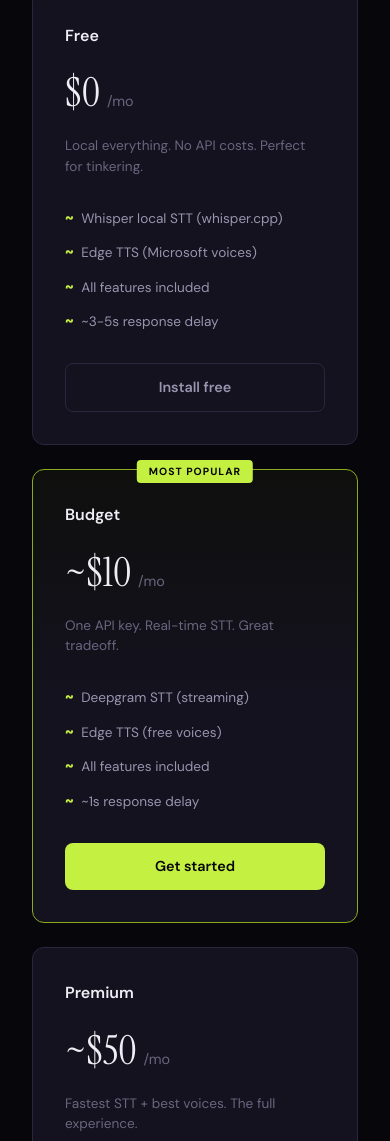
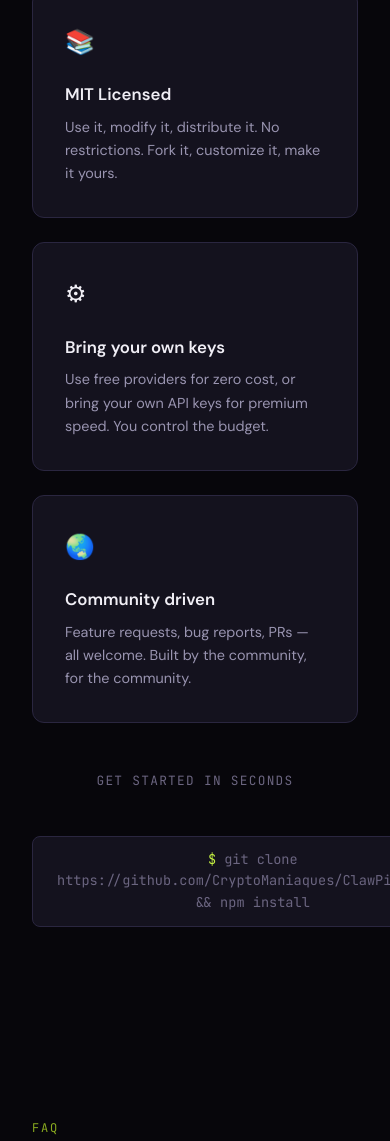
Before and after one commit to CryptoManiaques/ClawPilot, a website: page landing/index.html in a window 390 px wide. Shown: the part 4663-5804 px from the top of the page. Drawn offline with Linux system fonts and the light colour scheme.

Commit message:
Add visual README with badges & update landing page to free model
- Replace pricing tiers with open-source section (100% free)
- Add comprehensive README with ASCII header, badges, collapsible sections
- Update FAQ to reflect free/open-source positioning

Co-Authored-By: Claude Opus 4.6 <noreply@anthropic.com>

```diff
--- a/landing/index.html
+++ b/landing/index.html
@@ -489,125 +489,56 @@
     .tag-free { background: rgba(16, 185, 129, 0.15); color: #34d399; }
     .tag-paid { background: rgba(196, 240, 66, 0.1); color: var(--accent); }
 
-    /* ===== PRICING ===== */
-    .pricing-grid {
+    /* ===== OPEN SOURCE ===== */
+    .open-source-grid {
       display: grid;
       grid-template-columns: repeat(3, 1fr);
       gap: 1.5rem;
       margin-top: 3.5rem;
     }
 
-    .price-card {
+    .oss-card {
       padding: 2rem;
       border: 1px solid var(--border);
       border-radius: 12px;
       background: var(--bg-card);
-      position: relative;
       transition: border-color 0.3s, transform 0.2s;
     }
 
-    .price-card:hover {
+    .oss-card:hover {
+      border-color: var(--accent-dim);
       transform: translateY(-4px);
     }
 
-    .price-card.featured {
-      border-color: var(--accent-dim);
-      background: linear-gradient(180deg, rgba(196, 240, 66, 0.04) 0%, var(--bg-card) 50%);
+    .oss-icon {
+      font-size: 1.5rem;
+      margin-bottom: 1.25rem;
     }
 
-    .price-card.featured::before {
-      content: 'MOST POPULAR';
-      position: absolute;
-      top: -10px;
-      left: 50%;
-      transform: translateX(-50%);
-      padding: 0.2rem 0.75rem;
-      background: var(--accent);
-      color: var(--bg-deep);
-      font-size: 0.65rem;
-      font-weight: 700;
-      letter-spacing: 0.1em;
-      border-radius: 4px;
+    .oss-card h3 {
+      font-size: 1.05rem;
+      font-weight: 600;
+      margin-bottom: 0.5rem;
     }
 
-    .price-name {
-      font-weight: 600;
-      font-size: 1rem;
-      margin-bottom: 0.25rem;
+    .oss-card p {
+      color: var(--text-secondary);
+      font-size: 0.9rem;
+      line-height: 1.6;
     }
 
-    .price-tag {
-      font-family: var(--font-display);
-      font-size: 2.5rem;
-      font-weight: 400;
-      margin: 0.75rem 0;
+    .oss-install {
+      margin-top: 3rem;
+      text-align: center;
     }
 
-    .price-tag span {
-      font-family: var(--font-body);
-      font-size: 0.9rem;
+    .oss-install-label {
+      font-family: var(--font-mono);
+      font-size: 0.8rem;
       color: var(--text-muted);
-    }
-
-    .price-desc {
-      color: var(--text-muted);
-      font-size: 0.85rem;
-      margin-bottom: 1.5rem;
-      line-height: 1.5;
-    }
-
-    .price-features {
-      list-style: none;
-      margin-bottom: 1.5rem;
-    }
-
-    .price-features li {
-      padding: 0.4rem 0;
-      font-size: 0.85rem;
-      color: var(--text-secondary);
-      display: flex;
-      align-items: center;
-      gap: 0.5rem;
-    }
-
-    .price-features li::before {
-      content: '~';
-      color: var(--accent);
-      font-family: var(--font-mono);
-      font-weight: 700;
-    }
-
-    .price-btn {
-      display: block;
-      width: 100%;
-      padding: 0.75rem;
-      text-align: center;
-      border-radius: 8px;
-      font-weight: 600;
-      font-size: 0.9rem;
-      text-decoration: none;
-      transition: transform 0.15s, box-shadow 0.2s;
-    }
-
-    .price-btn-primary {
-      background: var(--accent);
-      color: var(--bg-deep);
-    }
-
-    .price-btn-primary:hover {
-      transform: translateY(-2px);
-      box-shadow: 0 4px 20px var(--accent-glow);
-    }
-
-    .price-btn-ghost {
-      background: transparent;
-      border: 1px solid var(--border);
-      color: var(--text-secondary);
-    }
-
-    .price-btn-ghost:hover {
-      border-color: var(--border-hover);
-      color: var(--text-primary);
+      margin-bottom: 0.75rem;
+      text-transform: uppercase;
+      letter-spacing: 0.1em;
     }
 
     /* ===== FAQ ===== */
@@ -763,7 +694,7 @@
       .steps { grid-template-columns: 1fr; }
       .features-grid { grid-template-columns: 1fr; }
       .feature-wide { grid-template-columns: 1fr; }
-      .pricing-grid { grid-template-columns: 1fr; }
+      .open-source-grid { grid-template-columns: 1fr; }
       .hero-ctas { flex-direction: column; align-items: center; }
       .final-cta-buttons { flex-direction: column; align-items: center; }
       .footer-links { gap: 1rem; }
@@ -779,7 +710,7 @@
     <ul class="nav-links">
       <li><a href="#how-it-works">How it works</a></li>
       <li><a href="#features">Features</a></li>
-      <li><a href="#pricing">Pricing</a></li>
+      <li><a href="#open-source">Open Source</a></li>
       <li><a href="#faq">FAQ</a></li>
       <li><a href="https://github.com/CryptoManiaques/ClawPilot" class="nav-cta" target="_blank">GitHub</a></li>
     </ul>
@@ -922,50 +853,34 @@
     </div>
   </section>
 
-  <!-- PRICING -->
-  <section id="pricing">
-    <p class="section-label">Pricing</p>
-    <h2 class="section-title">Pick your speed. <em>Or go free.</em></h2>
-    <p class="section-desc">All tiers get every feature. You're just choosing how fast and how natural the voice feels.</p>
+  <!-- OPEN SOURCE -->
+  <section id="open-source">
+    <p class="section-label">100% Free</p>
+    <h2 class="section-title">Free forever. <em>Open source.</em></h2>
+    <p class="section-desc">ClawPilot is a free Skill for OpenClaw. No subscriptions, no paywalls. Every feature, every provider — yours to use.</p>
 
-    <div class="pricing-grid">
-      <div class="price-card">
-        <p class="price-name">Free</p>
-        <p class="price-tag">$0 <span>/mo</span></p>
-        <p class="price-desc">Local everything. No API costs. Perfect for tinkering.</p>
-        <ul class="price-features">
-          <li>Whisper local STT (whisper.cpp)</li>
-          <li>Edge TTS (Microsoft voices)</li>
-          <li>All features included</li>
-          <li>~3-5s response delay</li>
-        </ul>
-        <a href="https://github.com/CryptoManiaques/ClawPilot" class="price-btn price-btn-ghost" target="_blank">Install free</a>
+    <div class="open-source-grid">
+      <div class="oss-card">
+        <div class="oss-icon">&#128218;</div>
+        <h3>MIT Licensed</h3>
+        <p>Use it, modify it, distribute it. No restrictions. Fork it, customize it, make it yours.</p>
       </div>
+      <div class="oss-card">
+        <div class="oss-icon">&#9881;</div>
+        <h3>Bring your own keys</h3>
+        <p>Use free providers for zero cost, or bring your own API keys for premium speed. You control the budget.</p>
+      </div>
+      <div class="oss-card">
+        <div class="oss-icon">&#127759;</div>
+        <h3>Community driven</h3>
+        <p>Feature requests, bug reports, PRs — all welcome. Built by the community, for the community.</p>
+      </div>
+    </div>
 
-      <div class="price-card featured">
-        <p class="price-name">Budget</p>
-        <p class="price-tag">~$10 <span>/mo</span></p>
-        <p class="price-desc">One API key. Real-time STT. Great tradeoff.</p>
-        <ul class="price-features">
-          <li>Deepgram STT (streaming)</li>
-          <li>Edge TTS (free voices)</li>
-          <li>All features included</li>
-          <li>~1s response delay</li>
-        </ul>
-        <a href="https://github.com/CryptoManiaques/ClawPilot" class="price-btn price-btn-primary" target="_blank">Get started</a>
-      </div>
-
-      <div class="price-card">
-        <p class="price-name">Premium</p>
-        <p class="price-tag">~$50 <span>/mo</span></p>
-        <p class="price-desc">Fastest STT + best voices. The full experience.</p>
-        <ul class="price-features">
-          <li>Deepgram STT (streaming)</li>
-          <li>OpenAI TTS (natural voices)</li>
-          <li>All features included</li>
-          <li>Sub-second response</li>
-        </ul>
-        <a href="https://github.com/CryptoManiaques/ClawPilot" class="price-btn price-btn-ghost" target="_blank">Go premium</a>
+    <div class="oss-install">
+      <p class="oss-install-label">Get started in seconds</p>
+      <div class="install-snippet">
+        <span class="cmd">$</span> git clone https://github.com/CryptoManiaques/ClawPilot.git && npm install
       </div>
     </div>
   </section>
@@ -990,11 +905,11 @@
       </div>
       <div class="faq-item">
         <button class="faq-q">Is my voice data private? <span class="chevron">+</span></button>
-        <div class="faq-a"><p>With the Free tier (Whisper local), your audio never leaves your machine. With paid providers, audio is sent to Deepgram/OpenAI for processing. We never store or log your audio.</p></div>
+        <div class="faq-a"><p>With Whisper local + Edge TTS, your audio never leaves your machine. If you choose cloud providers like Deepgram or OpenAI, audio is sent to their servers for processing. We never store or log your audio.</p></div>
       </div>
       <div class="faq-item">
-        <button class="faq-q">What hardware do I need for the Free tier? <span class="chevron">+</span></button>
-        <div class="faq-a"><p>Whisper local works on any modern CPU. An M1 Mac or NVIDIA GPU will give you faster transcription (~1-2s). Budget/Premium tiers offload processing to the cloud, so any machine works.</p></div>
+        <button class="faq-q">What hardware do I need for local mode? <span class="chevron">+</span></button>
+        <div class="faq-a"><p>Whisper local works on any modern CPU. An M1 Mac or NVIDIA GPU will give you faster transcription (~1-2s). Cloud providers offload processing, so any machine works.</p></div>
       </div>
       <div class="faq-item">
         <button class="faq-q">Can I change the wake word? <span class="chevron">+</span></button>
@@ -1111,7 +1026,7 @@
       });
     }, { threshold: 0.1 });
 
-    document.querySelectorAll('.step, .feature, .price-card, .faq-item').forEach(el => {
+    document.querySelectorAll('.step, .feature, .oss-card, .faq-item').forEach(el => {
       el.style.opacity = '0';
       el.style.transform = 'translateY(20px)';
       el.style.transition = 'opacity 0.6s ease, transform 0.6s ease';
```
Also changed, not shown: README.md (added).
